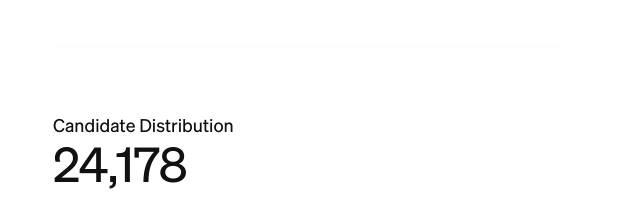
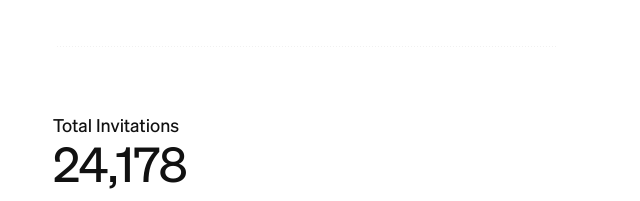
Before and after one commit to saboorbakshi/ee-live, a Next.js app in the folder frontend/: page / in a window 1280 px wide. Shown: the part 979-1180 px from the top of the page, without its empty margins (319-959 px from the left). Built offline with nearby package versions, Linux system fonts and the light colour scheme.

Commit message:
fix: invitation chart header

```diff
--- a/frontend/app/page.tsx
+++ b/frontend/app/page.tsx
@@ -126,7 +126,7 @@ export default function Home() {
 
         <section>
           <ChartHeader
-            title="Candidate Distribution"
+            title="Total Invitations"
             value={totalInvitations}
           />
           <div className="flex gap-2 mb-6">
@@ -136,11 +136,13 @@ export default function Home() {
         </section>
 
         <section>
-          <ChartHeader
-            title="Candidate Distribution"
-            value={latestRound.totalCandidates}
-            subtitle={latestRound.drawDateFull}
-          />
+          <div className="flex justify-between">
+            <ChartHeader
+              title="Candidate Distribution"
+              value={latestRound.totalCandidates}
+              subtitle={latestRound.drawDateFull}
+            />
+          </div>
           <div className="flex gap-2 mb-6">
             <Select value={poolView} onValueChange={(v) => setPoolView(v as keyof typeof POOL_VIEWS)} options={poolViewOptions} />
           </div>
```
